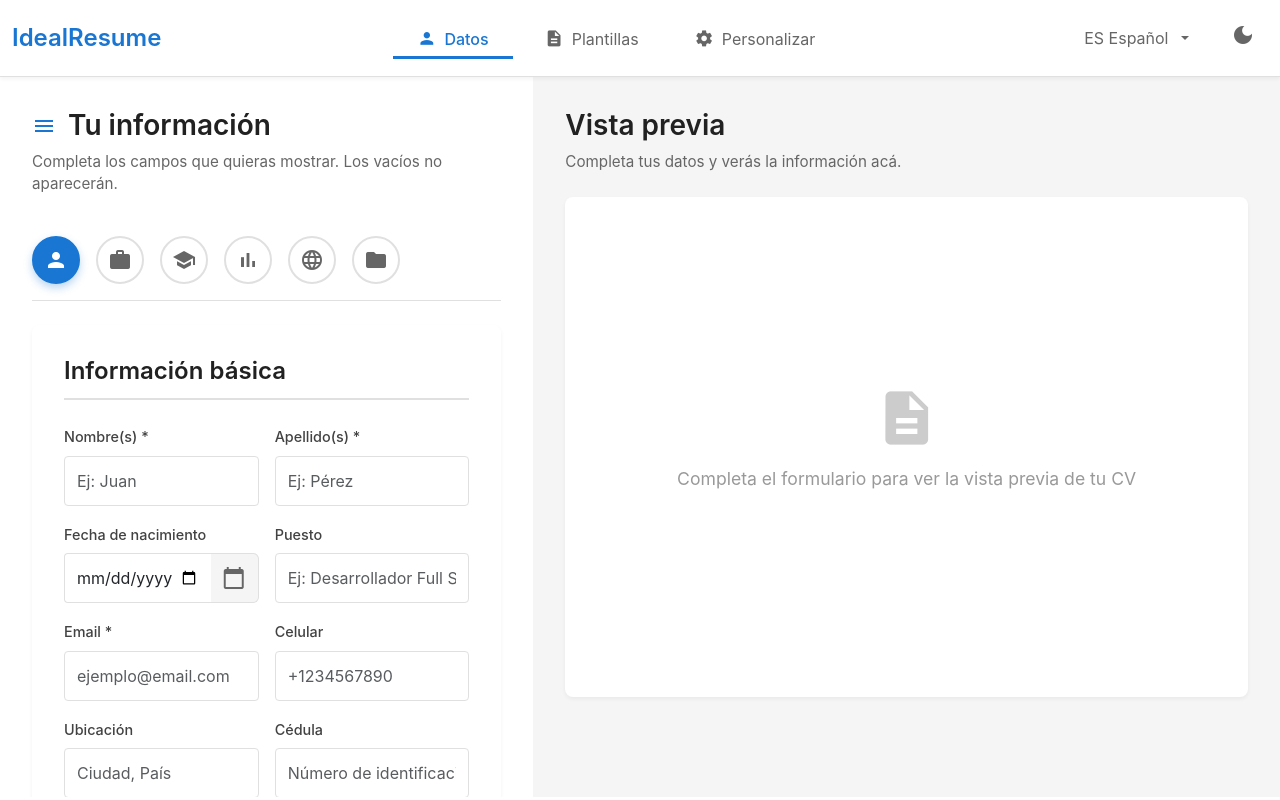
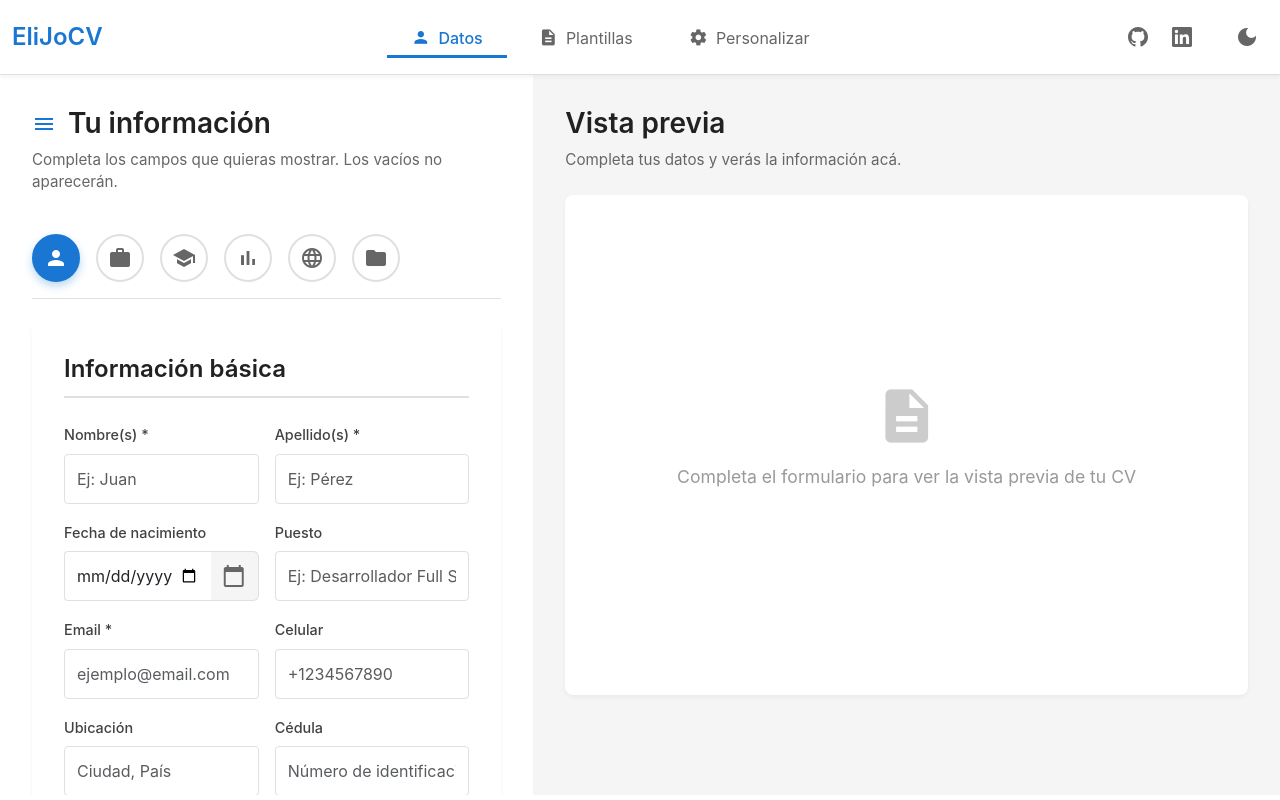
Before and after one commit to jbarzallo97/EliJoCV-jb7, an Angular app: page / in a window 1280 px wide. Built offline with nearby package versions, Linux system fonts and the light colour scheme.

Commit message:
Update project branding to EliJoCV and implement dark mode styles across the application. Enhance header component with social media links and dark mode toggle functionality.

```diff
--- a/src/app/shared/components/header/header.component.css
+++ b/src/app/shared/components/header/header.component.css
@@ -86,12 +86,44 @@
 .btn-link {
   color: #666;
   text-decoration: none;
+  padding: 0.5rem;
+  display: flex;
+  align-items: center;
+  justify-content: center;
 }
 
 .btn-link:hover {
   color: #1976d2;
 }
 
+.social-icons-group {
+  gap: 0.25rem;
+}
+
+.social-icon {
+  width: 40px;
+  height: 40px;
+  display: flex;
+  align-items: center;
+  justify-content: center;
+  border-radius: 50%;
+  transition: all 0.3s ease;
+}
+
+.social-icon:hover {
+  background: rgba(25, 118, 210, 0.1);
+  transform: translateY(-2px);
+}
+
+.social-icon svg {
+  width: 20px;
+  height: 20px;
+}
+
+.dark-mode-btn {
+  margin-left: 1.5rem;
+}
+
 .dropdown-toggle::after {
   margin-left: 0.5rem;
 }
--- a/src/app/shared/components/header/header.component.html
+++ b/src/app/shared/components/header/header.component.html
@@ -3,7 +3,7 @@
     <div class="row align-items-center">
       <!-- Logo -->
       <div class="col-auto">
-        <h1 class="logo mb-0">IdealResume</h1>
+        <h1 class="logo mb-0">EliJoCV</h1>
       </div>
 
       <!-- Tabs Navigation -->
@@ -25,27 +25,41 @@
       </div>
 
       <!-- Right Actions -->
-      <div class="col-auto d-flex align-items-center gap-3">
-        <!-- Language Selector -->
-        <div class="dropdown">
-          <button
-            class="btn btn-link dropdown-toggle text-decoration-none"
-            type="button"
-            id="languageDropdown"
-            data-bs-toggle="dropdown"
-            aria-expanded="false">
-            {{ currentLanguage }} {{ currentLanguage === 'ES' ? 'Español' : 'English' }}
-          </button>
-          <ul class="dropdown-menu" aria-labelledby="languageDropdown">
-            <li *ngFor="let lang of languages">
-              <a class="dropdown-item" (click)="changeLanguage(lang.code)">{{ lang.name }}</a>
-            </li>
-          </ul>
+      <div class="col-auto d-flex align-items-center">
+        <!-- Social Icons Group -->
+        <div class="social-icons-group d-flex align-items-center">
+          <!-- GitHub -->
+          <a
+            href="https://github.com/jbarzallo97"
+            target="_blank"
+            rel="noopener noreferrer"
+            class="btn btn-link social-icon"
+            title="GitHub">
+            <svg width="24" height="24" viewBox="0 0 24 24" fill="currentColor">
+              <path d="M12 0c-6.626 0-12 5.373-12 12 0 5.302 3.438 9.8 8.207 11.387.599.111.793-.261.793-.577v-2.234c-3.338.726-4.033-1.416-4.033-1.416-.546-1.387-1.333-1.756-1.333-1.756-1.089-.745.083-.729.083-.729 1.205.084 1.839 1.237 1.839 1.237 1.07 1.834 2.807 1.304 3.492.997.107-.775.418-1.305.762-1.604-2.665-.305-5.467-1.334-5.467-5.931 0-1.311.469-2.381 1.236-3.221-.124-.303-.535-1.524.117-3.176 0 0 1.008-.322 3.301 1.23.957-.266 1.983-.399 3.003-.404 1.02.005 2.047.138 3.006.404 2.291-1.552 3.297-1.23 3.297-1.23.653 1.653.242 2.874.118 3.176.77.84 1.235 1.911 1.235 3.221 0 4.609-2.807 5.624-5.479 5.921.43.372.823 1.102.823 2.222v3.293c0 .319.192.694.801.576 4.765-1.589 8.199-6.086 8.199-11.386 0-6.627-5.373-12-12-12z"/>
+            </svg>
+          </a>
+
+          <!-- LinkedIn -->
+          <a
+            href="https://www.linkedin.com/in/jbarzallo97/"
+            target="_blank"
+            rel="noopener noreferrer"
+            class="btn btn-link social-icon"
+            title="LinkedIn">
+            <svg width="24" height="24" viewBox="0 0 24 24" fill="currentColor">
+              <path d="M20.447 20.452h-3.554v-5.569c0-1.328-.027-3.037-1.852-3.037-1.853 0-2.136 1.445-2.136 2.939v5.667H9.351V9h3.414v1.561h.046c.477-.9 1.637-1.85 3.37-1.85 3.601 0 4.267 2.37 4.267 5.455v6.286zM5.337 7.433c-1.144 0-2.063-.926-2.063-2.065 0-1.138.92-2.063 2.063-2.063 1.14 0 2.064.925 2.064 2.063 0 1.139-.925 2.065-2.064 2.065zm1.782 13.019H3.555V9h3.564v11.452zM22.225 0H1.771C.792 0 0 .774 0 1.729v20.542C0 23.227.792 24 1.771 24h20.451C23.2 24 24 23.227 24 22.271V1.729C24 .774 23.2 0 22.222 0h.003z"/>
+            </svg>
+          </a>
         </div>
 
         <!-- Dark Mode Toggle -->
-        <button class="btn btn-link" type="button" title="Modo oscuro">
-          <i class="material-icons">dark_mode</i>
+        <button
+          class="btn btn-link dark-mode-btn"
+          type="button"
+          title="Modo oscuro"
+          (click)="toggleDarkMode()">
+          <i class="material-icons">{{ isDarkMode ? 'light_mode' : 'dark_mode' }}</i>
         </button>
       </div>
     </div>
--- a/src/app/shared/components/header/header.component.ts
+++ b/src/app/shared/components/header/header.component.ts
@@ -1,4 +1,4 @@
-import { Component, EventEmitter, Output } from '@angular/core';
+import { Component, EventEmitter, Output, OnInit, Renderer2 } from '@angular/core';
 import { MainTab } from '../../../core/models/cv-data.model';
 
 @Component({
@@ -6,11 +6,12 @@
   templateUrl: './header.component.html',
   styleUrls: ['./header.component.css']
 })
-export class HeaderComponent {
+export class HeaderComponent implements OnInit {
   @Output() tabChange = new EventEmitter<MainTab>();
 
   activeTab: MainTab = 'datos';
   currentLanguage = 'ES';
+  isDarkMode = false;
 
   tabs = [
     { id: 'datos' as MainTab, label: 'Datos', icon: 'person' },
@@ -23,12 +24,37 @@
     { code: 'EN', name: 'English' }
   ];
 
+  constructor(private renderer: Renderer2) {}
+
+  ngOnInit(): void {
+    // Cargar preferencia guardada
+    const savedTheme = localStorage.getItem('theme');
+    if (savedTheme === 'dark') {
+      this.isDarkMode = true;
+      this.applyDarkMode(true);
+    } else {
+      this.isDarkMode = false;
+      this.applyDarkMode(false);
+    }
+  }
+
   selectTab(tab: MainTab): void {
     this.activeTab = tab;
     this.tabChange.emit(tab);
   }
 
-  changeLanguage(lang: string): void {
-    this.currentLanguage = lang;
+  toggleDarkMode(): void {
+    this.isDarkMode = !this.isDarkMode;
+    this.applyDarkMode(this.isDarkMode);
+    localStorage.setItem('theme', this.isDarkMode ? 'dark' : 'light');
+  }
+
+  private applyDarkMode(isDark: boolean): void {
+    const body = document.body;
+    if (isDark) {
+      this.renderer.addClass(body, 'dark-mode');
+    } else {
+      this.renderer.removeClass(body, 'dark-mode');
+    }
   }
 }
--- a/src/index.html
+++ b/src/index.html
@@ -2,7 +2,7 @@
 <html lang="es">
 <head>
   <meta charset="utf-8">
-  <title>IdealResume - Generador de CV</title>
+  <title>EliJoCV - Generador de CV</title>
   <base href="/">
   <meta name="viewport" content="width=device-width, initial-scale=1">
   <link rel="icon" type="image/x-icon" href="favicon.ico">
--- a/src/styles.css
+++ b/src/styles.css
@@ -34,3 +34,192 @@
 ::-webkit-scrollbar-thumb:hover {
   background: #555;
 }
+
+/* Dark Mode Styles */
+body.dark-mode {
+  background-color: #121212;
+  color: #e0e0e0;
+}
+
+body.dark-mode .header-container {
+  background: #1e1e1e;
+  border-bottom-color: #333;
+  box-shadow: 0 2px 4px rgba(0,0,0,0.3);
+}
+
+body.dark-mode .logo {
+  color: #64b5f6;
+}
+
+body.dark-mode .nav-tabs .nav-link {
+  color: #b0b0b0;
+}
+
+body.dark-mode .nav-tabs .nav-link:hover {
+  color: #64b5f6;
+  background: rgba(100, 181, 246, 0.1);
+}
+
+body.dark-mode .nav-tabs .nav-link.active {
+  color: #64b5f6;
+}
+
+body.dark-mode .btn-link {
+  color: #b0b0b0;
+}
+
+body.dark-mode .btn-link:hover {
+  color: #64b5f6;
+}
+
+body.dark-mode .social-icon:hover {
+  background: rgba(100, 181, 246, 0.2);
+}
+
+body.dark-mode .form-section {
+  background: #1e1e1e;
+  box-shadow: 0 2px 4px rgba(0,0,0,0.3);
+}
+
+body.dark-mode .form-section-title {
+  color: #e0e0e0;
+  border-bottom-color: #333;
+}
+
+body.dark-mode .form-label {
+  color: #b0b0b0;
+}
+
+body.dark-mode .form-control {
+  background: #2a2a2a;
+  border-color: #444;
+  color: #e0e0e0;
+}
+
+body.dark-mode .form-control:focus {
+  border-color: #64b5f6;
+  background: #2a2a2a;
+  color: #e0e0e0;
+}
+
+body.dark-mode .form-control::placeholder {
+  color: #666;
+}
+
+body.dark-mode .input-group-text {
+  background: #2a2a2a;
+  border-color: #444;
+  color: #b0b0b0;
+}
+
+body.dark-mode .preview-container {
+  background: #1a1a1a;
+}
+
+body.dark-mode .preview-content {
+  background: #1e1e1e;
+  box-shadow: 0 2px 4px rgba(0,0,0,0.3);
+}
+
+body.dark-mode .cv-header {
+  border-bottom-color: #64b5f6;
+}
+
+body.dark-mode .cv-name h1 {
+  color: #e0e0e0;
+}
+
+body.dark-mode .cv-position {
+  color: #b0b0b0;
+}
+
+body.dark-mode .cv-contact {
+  color: #b0b0b0;
+}
+
+body.dark-mode .cv-section-title {
+  color: #64b5f6;
+  border-bottom-color: #444;
+}
+
+body.dark-mode .cv-item h4 {
+  color: #e0e0e0;
+}
+
+body.dark-mode .cv-item-meta {
+  color: #b0b0b0;
+}
+
+body.dark-mode .empty-preview {
+  background: #1e1e1e;
+}
+
+body.dark-mode .section-tabs-container {
+  background: #1a1a1a;
+}
+
+body.dark-mode .section-title {
+  color: #e0e0e0;
+}
+
+body.dark-mode .section-subtitle {
+  color: #b0b0b0;
+}
+
+body.dark-mode .section-icon-btn {
+  border-color: #444;
+  background: #2a2a2a;
+  color: #b0b0b0;
+}
+
+body.dark-mode .section-icon-btn:hover {
+  border-color: #64b5f6;
+  background: rgba(100, 181, 246, 0.1);
+  color: #64b5f6;
+}
+
+body.dark-mode .section-icon-btn.active {
+  background: #64b5f6;
+  border-color: #64b5f6;
+  color: #fff;
+}
+
+body.dark-mode .education-item {
+  background: #2a2a2a;
+  border-color: #444 !important;
+}
+
+body.dark-mode .education-item:hover {
+  border-color: #64b5f6 !important;
+}
+
+body.dark-mode .btn-primary {
+  background: #64b5f6;
+  color: #121212;
+}
+
+body.dark-mode .btn-primary:hover {
+  background: #42a5f5;
+}
+
+body.dark-mode .btn-outline-danger {
+  border-color: #e57373;
+  color: #e57373;
+}
+
+body.dark-mode .btn-outline-danger:hover {
+  background: #e57373;
+  color: #fff;
+}
+
+body.dark-mode ::-webkit-scrollbar-track {
+  background: #1e1e1e;
+}
+
+body.dark-mode ::-webkit-scrollbar-thumb {
+  background: #555;
+}
+
+body.dark-mode ::-webkit-scrollbar-thumb:hover {
+  background: #777;
+}
```
